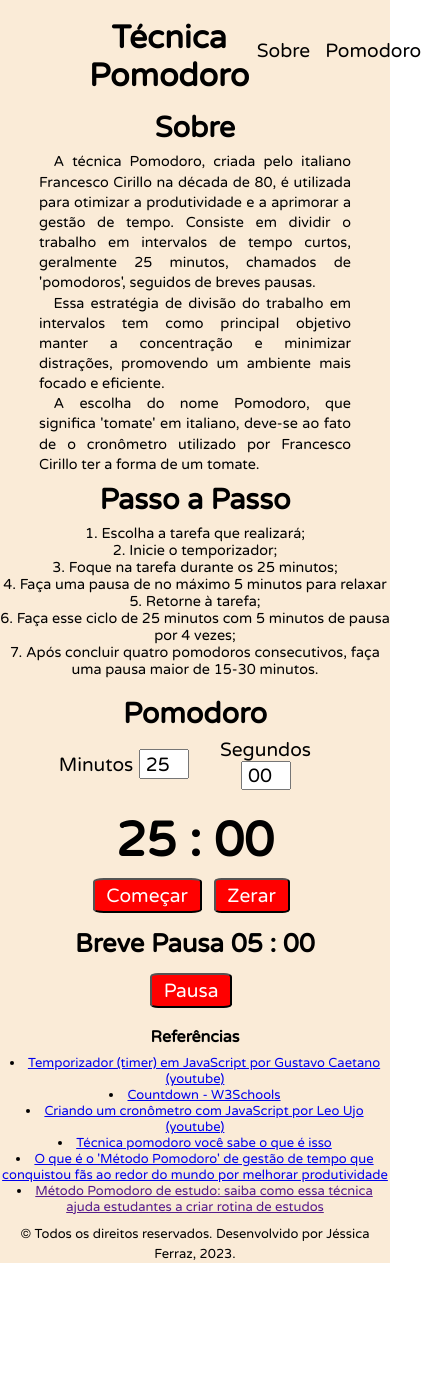
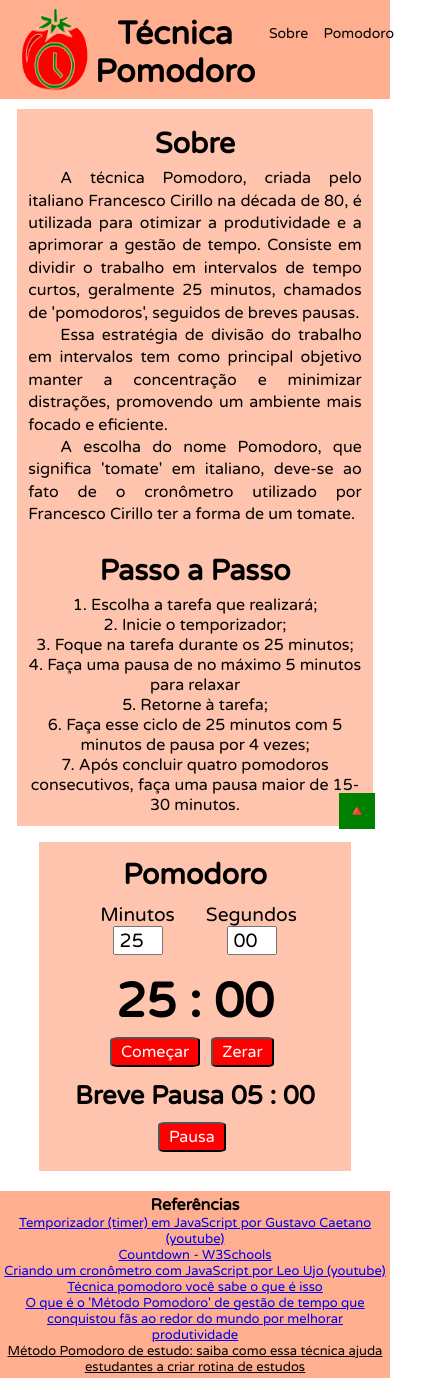
Before and after one commit to ferrazjaa/pomodoro, a plain HTML site: page index.html in a window 390 px wide. Shown: the top 1378 px of the page, 429 px wide, since content can reach past the window. Before the commit the page ends 1263 px from the top, so only its background shows below. Drawn offline with Linux system fonts and the light colour scheme.

Commit message:
update #2
Exclusão de alguns id, alteração do background, alterações no layout e no arquivo para web responsivo

```diff
--- a/css/footer.css
+++ b/css/footer.css
@@ -3,7 +3,7 @@ footer{
     text-align: center;
     padding: 1% 1% 0 ;
     width: 100%;
-    background-color: #cc333333;
+    background-color: #ff520d75;
 }
 
 
@@ -22,6 +22,10 @@ footer{
 
 };
 
+.referencias li a{
+    color: black;
+    text-decoration: none;
+}
 
 .referencias li a:visited{
     color:black;
--- a/css/header.css
+++ b/css/header.css
@@ -1,6 +1,7 @@
 header {
 
-    background-color: #cc333333;
+    /* background-color: #cc333333; */
+    background-color: #ff520d75;
     /* alinha os itens ao longo do eixo x */
     justify-content: space-between;
 
@@ -37,18 +38,23 @@ nav ul{
 
 nav li {
     list-style: none;
-    padding: 1% 5%;
+    padding: 1% 7%;
     font-size:1.2em;
-    box-shadow: white;
+
 
 }
 
 nav li:hover{
+    border-radius: 35%;
+    background-color: red;
+    transform: scale(1.2);
+
+
+}
+
+nav a:hover{
     color: white;
-    background-color: red;
-    border-radius: 5%;
-
-    width:60px;
+    font-weight: 200;
 }
 
 nav a{
--- a/css/main.css
+++ b/css/main.css
@@ -11,16 +11,20 @@ main{
    /* justify-content: space-between; */
 }
 
+/* corresponde apenas a parte do sobre e passo a passo */
 .item{
     flex: 1;
     padding: 5%;
-
+    background-color: #ff7f4c75;
+    margin-right: 2%;
+    margin-left: 2%;
 
 }
+
 h2{
     text-align: center;
     margin-bottom: 5%;
-    font-size: 2.3em;
+    font-size: 2.5em;
 }
 
 .item p{
@@ -28,13 +32,3 @@ h2{
     line-height: 1.4;
     text-indent: 2em;
 }
-
-#sobre{
-  background-color: antiquewhite;
-  margin-right: 2%;
- }
-
-#comoFunciona{
-    background-color: antiquewhite;
-
-}
--- a/css/pomodoro.css
+++ b/css/pomodoro.css
@@ -2,7 +2,8 @@
     text-align: center;
     margin:auto;
     width: 80%;
-    background-color: antiquewhite;
+    background-color:#ff7f4c75;
+    ;
     padding-bottom: 5%;
 }
 
@@ -60,6 +61,7 @@ button{
 
 button:hover{
     background-color: green;
+    transform: scale(1.2);
     /* transition: ease-in-out; */
 }
 
--- a/css/reset.css
+++ b/css/reset.css
@@ -30,6 +30,6 @@ main{
 
 }
 
-#back-top:hover{
-    width: 20px;
+#back-topo:hover{
+    transform: scale(1.3);
 }
--- a/css/responsive.css
+++ b/css/responsive.css
@@ -1,7 +1,7 @@
 @media (max-width:1009px){
     header h1{
-        font-size: 2.5em;
-        margin-top:3%;
+        font-size: 3em;
+        margin-top:2%;
     }
 
     .container-componentes{
@@ -16,6 +16,10 @@
 
     }
 
+    nav li{
+        font-size: 0.88em;
+    }
+
     #pomodoro{
         max-width: 70px;
 
@@ -25,9 +29,56 @@
         font-size: 1.5em;
 
     }
+
+    nav ul{
+        padding-top: 15%;
+    }
+
+    .explicacao{
+        flex-direction: column;
+        padding: 2.5%;
+    }
+
+    h2{
+        font-size: 1.8em;
+        margin:2% 0;
+    }
+
+    .item{
+        padding: 3%;
+    }
+
+    .item li{
+        text-align: center;
+        list-style-position: inside;
+    }
+
+    .timer{
+        font-size: 3em;
+    }
+
+    .breve-pausa{
+        font-size: 1.6em;
+    }
+
+    button{
+        font-size:1em;
+    }
+
+    footer{
+        margin-top: 5%;
+    }
+
+    .referencias li{
+        font-size: small;
+    }
 }
 
-@media (max-width:669px){
+@media (max-width:535px){
+
+}
+
+/* @media (max-width:669px){
 
     header{
         background-color: antiquewhite;
@@ -123,18 +174,18 @@
     }
 
 
-
+/*
     /* esconderá para voltar ao topo */
-    #back-topo{
+    /* #back-topo{
         visibility: hidden;
-    }
+    } */
 
 
-}
+/* }
 
 @media (max-width:543){
    header h1{
         margin:1%;
         font-size: 1em;
     }
-}
+} */
--- a/index.html
+++ b/index.html
@@ -48,7 +48,7 @@
 
     <main>
         <section class="explicacao" id="about">
-            <div class="item" id="sobre">
+            <div class="item">
                 <h2>Sobre</h2>
                 <p>
                     A técnica Pomodoro, criada pelo italiano Francesco Cirillo na década de 80, é utilizada para
@@ -64,7 +64,7 @@
                     utilizado por Francesco Cirillo ter a forma de um tomate.</p>
             </div>
 
-            <div class="item" id="comoFunciona">
+            <div class="item">
                 <h2>Passo a Passo</h2>
                 <ol>
                     <li>Escolha a tarefa que realizará;</li>
@@ -104,10 +104,9 @@
                 <button id="btn-start" title="Inicia o pomodoro">Começar</button>
                 <button id="btn-reset" title="Zera o pomodoro">Zerar</button>
 
-
-
             </div>
 
+            <!-- Breve Pausa -->
             <h4 id="breve-pausa" class="breve-pausa">Breve Pausa 05 : 00</h4>
             <button id="btn-pausa" title="Inicia a brevePausa">Pausa</button>
 
```
